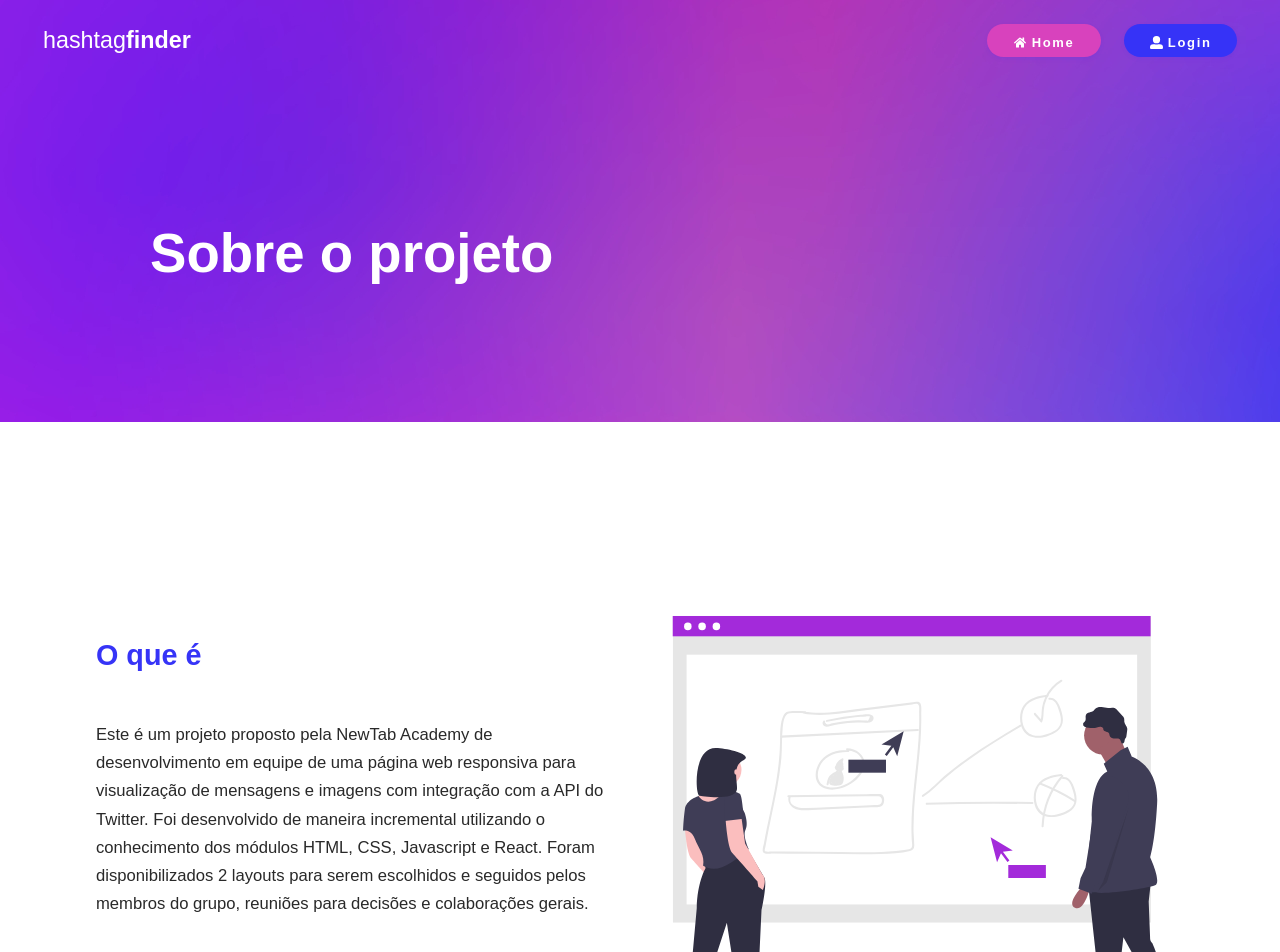
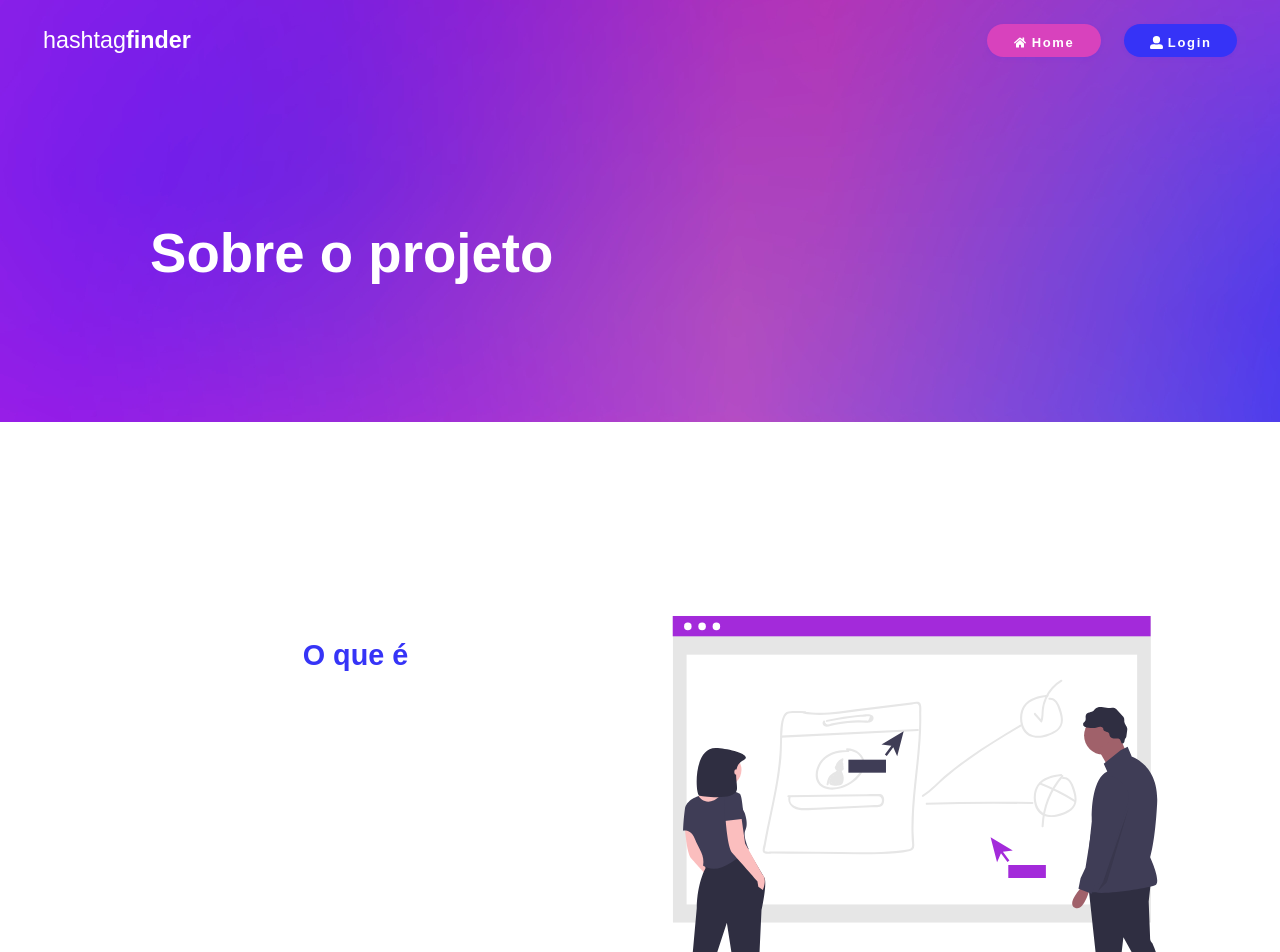
Before and after one commit to alexandrememorium/projeto_hashtag, a React (Create React App) app: page /Sobre in a window 1280 px wide. Shown: the top 952 px of the page. Built offline with nearby package versions, Linux system fonts and the light colour scheme; no server answers.

Commit message:
Atualizacao

```diff
--- a/src/paginas/Sobre/index.js
+++ b/src/paginas/Sobre/index.js
@@ -43,11 +43,32 @@ const membros = [
 
 ];
 
-function Sobre() {
-  return (
+//function Sobre() {
+export default class Sobre extends React.Component {
+
+  state = {
+      textoSobre:""
+   }
+
+   componentDidMount(){
+    this.getTabelaSobre()
+  }
+
+  getTabelaSobre(){
+    fetch("https://api.airtable.com/v0/app6wQWfM6eJngkD4/Projeto?maxRecords=1&view=Grid%20view&api_key=keykXHtsEPprqdSBF&filterByFormula=Find(%2203-23%22%2C+Squad)", {
+    })
+    .then(response => response.json())
+    .then(responseJson => {
+        this.setState({textoSobre:responseJson.records[0].fields.Sobre})
+    })
+  }
+
+  render() {
+
+    return (
     <div className={styles.sobre}>
       <header className={styles.fundo}>
-        <Menu headerHeightMobile={12.875} headerHeightDesktop={26.3643}/>
+        <Menu  headerHeightMobile={12.875} headerHeightDesktop={26.3643}/>
         <div className={styles.titulo}>
           <h1 className={styles.tituloTexto}>Sobre o projeto</h1>
         </div>
@@ -59,7 +80,7 @@ function Sobre() {
 
             <div className={styles.blocoParagrafo}>
               <p className={styles.blocoParagrafoTexto}>
-                Este é um projeto proposto pela NewTab Academy de desenvolvimento em equipe de uma página web responsiva para visualização de mensagens e imagens com integração com a API do Twitter. Foi desenvolvido de maneira incremental utilizando o conhecimento dos módulos HTML, CSS, Javascript e React. Foram disponibilizados 2 layouts para serem escolhidos e seguidos pelos membros do grupo, reuniões para decisões e colaborações gerais.
+                {this.state.textoSobre}
               </p>
             </div>
           </div>
@@ -140,5 +161,5 @@ function Sobre() {
     </div>
    );
 }
-
-export default Sobre;
+}
+//export default Sobre;
```
